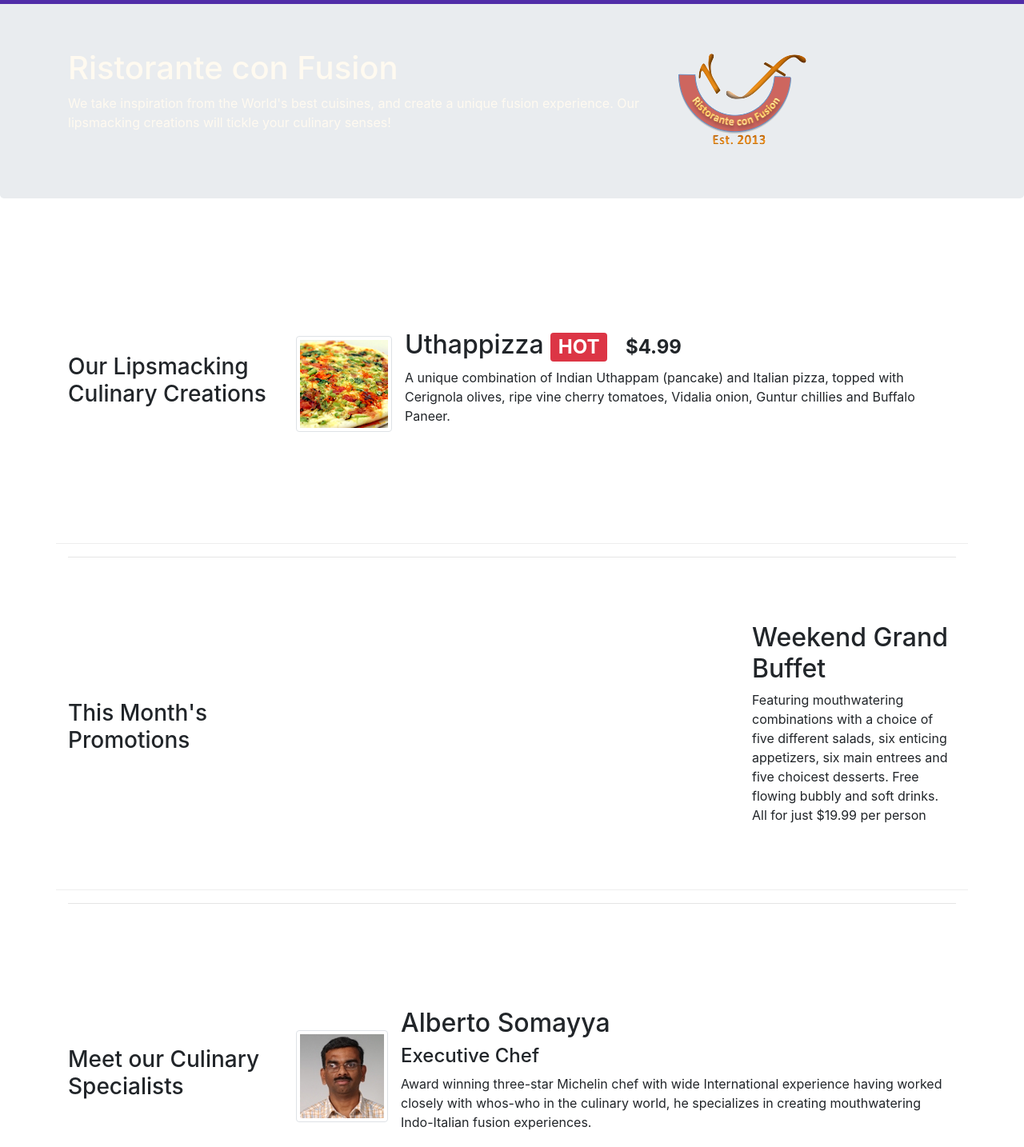
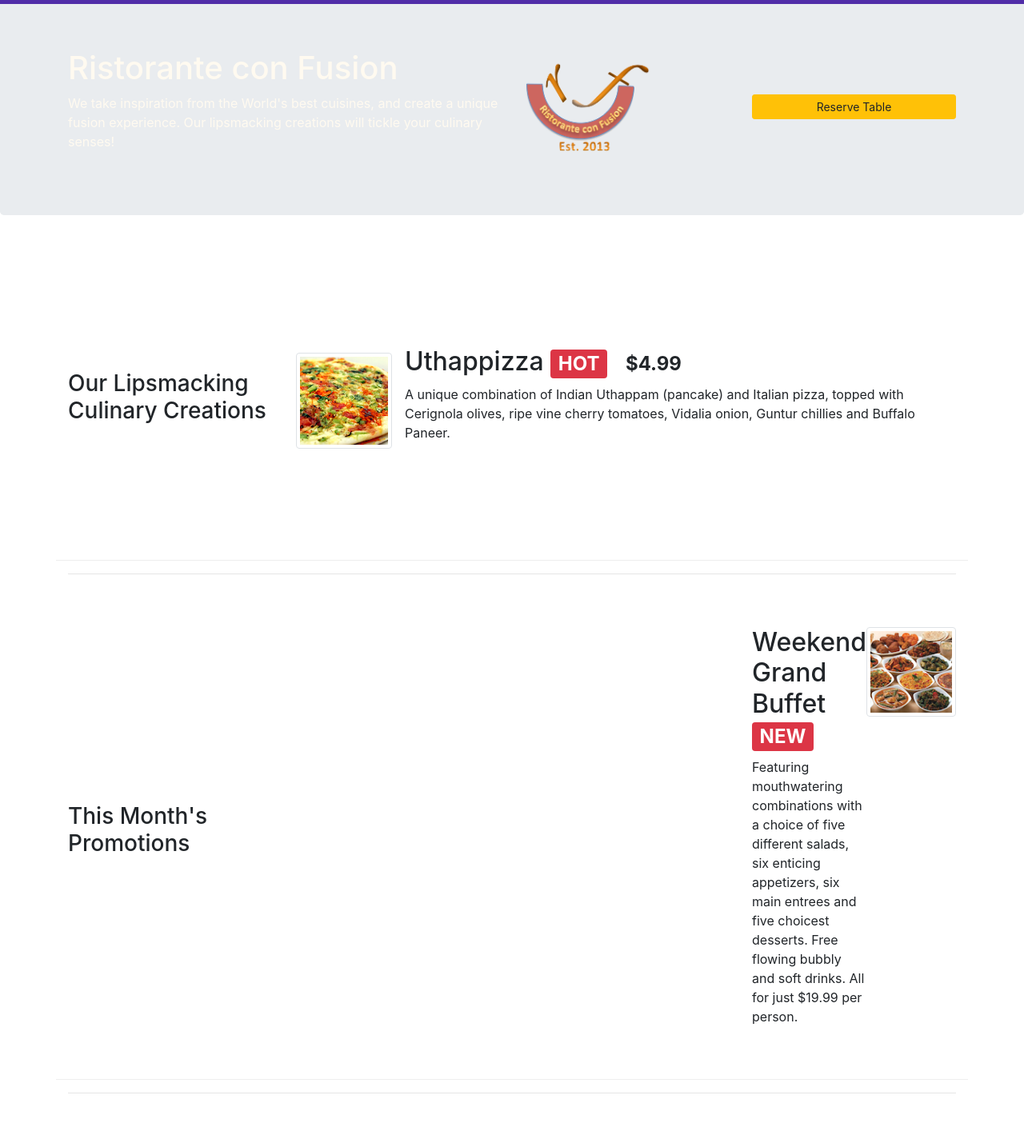
Before and after one commit to zangvil/coursera-bootstrap-confusion, a website: page index.html in a window 1280 px wide. Shown: the part 53-1487 px from the top of the page at 80% size. Drawn offline with nearby package versions, Linux system fonts and the light colour scheme.

Commit message:
end of week 2

```diff
--- a/index.html
+++ b/index.html
@@ -33,15 +33,20 @@
             </div>
         </div>
     </nav>
+
     <header class="jumbotron">
         <div class="container">
-            <div class="row row-header">
-                <div class="col-12 col-sm-8">
+            <div class="row row-header align-items-center">
+                <div class="col-12 col-sm-6">
                     <h1>Ristorante con Fusion</h1>
                     <p>We take inspiration from the World's best cuisines, and create a unique fusion experience. Our lipsmacking creations will tickle your culinary senses!</p>
                 </div>
-                <div class="col col-sm align-self-center">
+                <div class="col-6 col-sm-2 align-self-center">
                     <img src="img/logo.png" class="img-fluid">
+                </div>
+                <div class="col-6 col-sm-1 "></div>
+                <div class="col col-sm text-center align-middle">
+                    <a class="btn btn-warning btn-sm btn-block" href="#reserve" role="button">Reserve Table</a>
                 </div>
             </div>
         </div>
@@ -54,7 +59,7 @@
             </div>
             <div class="col-sm col-md flex-first">
                 <div class="media">
-                    <img class="d-flex mr-3 img-thumbnail align-self-center"
+                    <img class="d-flex mr-3 img-thumbnail align-self-center img"
                          src="img/uthappizza.png" alt="Uthappizza">
                     <div class="media-body">
                         <h2 class="mt-0">Uthappizza <span class="badge badge-danger">HOT</span> <span class="badge badge-pill badge-default">$4.99</span></h2>
@@ -72,10 +77,20 @@
             <div class="col-sm-4 col-md-3 col-6">
                 <h3>This Month's Promotions</h3>
             </div>
-            <div class="col-6"></div>
-            <div class="col-6 col-sm">
-                <h2>Weekend Grand Buffet</h2>
-                <p class="hidden-xs-down">Featuring mouthwatering combinations with a choice of five different salads, six enticing appetizers, six main entrees and five choicest desserts. Free flowing bubbly and soft drinks. All for just $19.99 per person </p>
+            <div class=" col-6 hidden-sm-up"></div>
+            <div class="col col-sm col-md">
+                <div class="media">
+                    <div class="media-body">
+                    <h2 class="media-heading">Weekend Grand Buffet <span class="badge badge-danger">NEW</span></h2>
+                    <p class="hidden-xs-down">Featuring mouthwatering combinations with a choice of five different salads,
+                        six enticing appetizers, six main entrees and five choicest desserts. Free flowing bubbly and soft drinks.
+                        All for just $19.99 per person. </p>
+                    </div>
+                    <div class="media-right">
+                        <img class="media-object d-flex mr-3 img-thumbnail align-self-center img"
+                        src="img/buffet.png" alt="buffet">
+                    </div>
+                </div>
             </div>
         </div>
         <hr class="hidden-sm-up">
@@ -99,7 +114,8 @@
                 </div>
             </div>
         </div>
-        <div class="row row-content align-items-center">
+
+        <div class="row row-content align-items-center" id="reserve">
             <div class="col-sm-8 offset-sm-2 col">
                 <div class="card">
                     <h3 class="card-header card-warning text-white">Reserve a Table</h3>
@@ -147,7 +163,7 @@
                                 </div>
                             </div>
                             <div class="form-group row">
-                                <div class="offset-2 col-sm-2">
+                                <div class="col offset-sm-2 col-sm-2">
                                     <button type="submit" class="btn btn-primary">Reserve</button>
                                 </div>
                             </div>
@@ -201,5 +217,4 @@
     <script src="node_modules/tether/dist/js/tether.min.js"></script>
     <script src="node_modules/bootstrap/dist/js/bootstrap.min.js"></script>
 </body>
-
 </html>
```
Also changed, not shown: aboutus.html (+8 -4 lines), contactus.html (+7 -3 lines).
